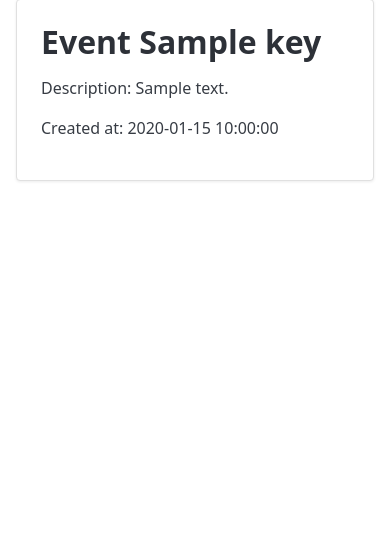
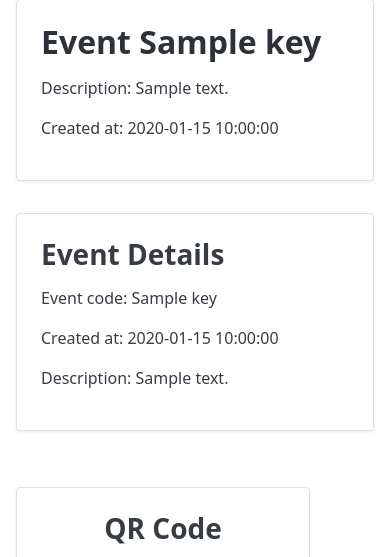
Before and after one commit to xdubois-57/iwanttobe.be-paid, a PHP site: template apps/involved/views/event.php in a window 390 px wide. Shown: the part 74-631 px from the top of the page. Run offline with PHP 8.4, Linux system fonts and the light colour scheme; the template is opened without the code that fills it: most values are stand-ins (such as "Sample title", 1, 10 or a date in 2020); some libraries are stand-ins or nearby versions.

Commit message:
feat: add two-column layout with QR code to event page
- Added responsive grid layout with 3:1 column ratio
- Left column displays event details
- Right column shows QR code linking to event page
- QR code is generated using qrserver.com API
- Layout is responsive (side-by-side on desktop, stacked on mobile)

```diff
--- a/apps/involved/views/event.php
+++ b/apps/involved/views/event.php
@@ -9,5 +9,32 @@ require_once __DIR__ . '/../../../views/header.php';
         <p>Description: <?php echo htmlspecialchars($eventData['description'] ?? ''); ?></p>
         <p>Created at: <?php echo htmlspecialchars($eventData['created_at']); ?></p>
     </article>
+
+    <!-- Two-column layout -->
+    <div class="grid" style="margin-top: 2rem; gap: 2rem;">
+        <!-- Left column (3/4 width) -->
+        <article style="grid-column: span 3;">
+            <h2>Event Details</h2>
+            <p>Event code: <?php echo htmlspecialchars($eventData['key']); ?></p>
+            <p>Created at: <?php echo htmlspecialchars($eventData['created_at']); ?></p>
+            <p>Description: <?php echo htmlspecialchars($eventData['description'] ?? ''); ?></p>
+        </article>
+
+        <!-- Right column (1/4 width) -->
+        <article style="grid-column: span 1; text-align: center;">
+            <h2>QR Code</h2>
+            <div style="margin: 1rem 0;">
+                <?php
+                // Generate QR code URL
+                $currentUrl = "http://" . $_SERVER['HTTP_HOST'] . $_SERVER['REQUEST_URI'];
+                $qrCodeUrl = "https://api.qrserver.com/v1/create-qr-code/?size=200x200&data=" . urlencode($currentUrl);
+                ?>
+                <img src="<?php echo htmlspecialchars($qrCodeUrl); ?>" alt="QR Code" style="max-width: 100%;">
+                <p style="margin-top: 0.5rem; font-size: 0.8rem;">
+                    Scan this QR code to access the event
+                </p>
+            </div>
+        </article>
+    </div>
 </main>
 <?php require_once __DIR__ . '/../../../views/footer.php'; ?>
```
